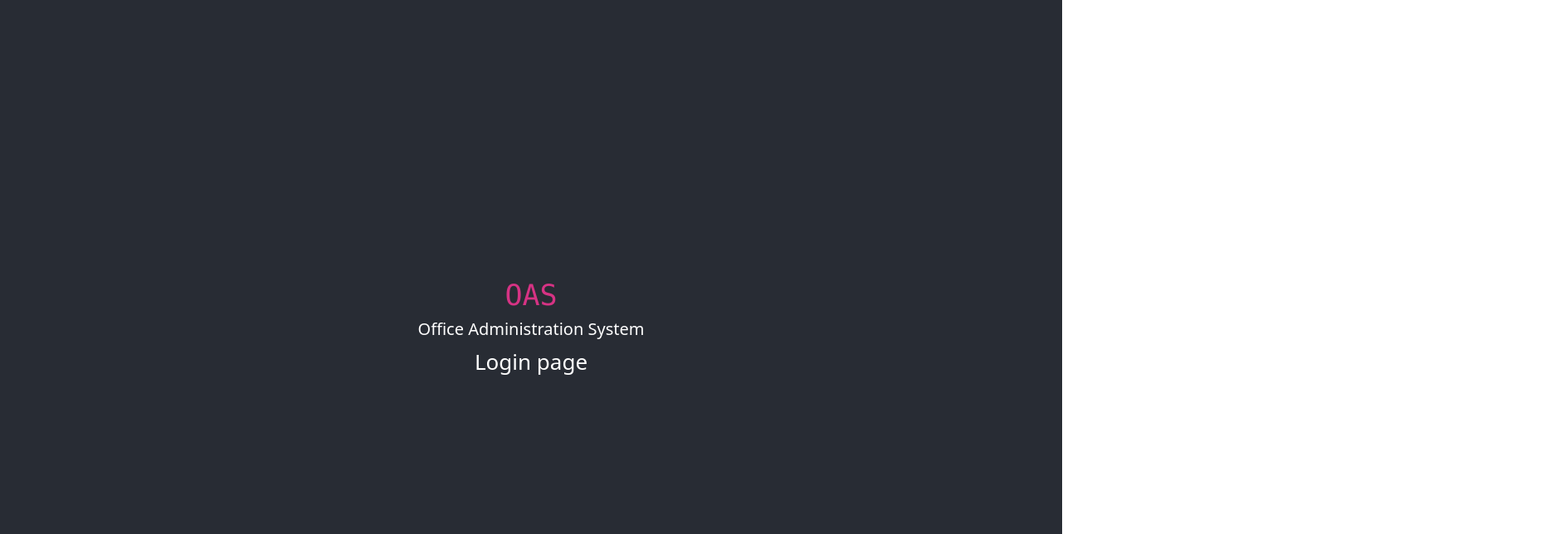
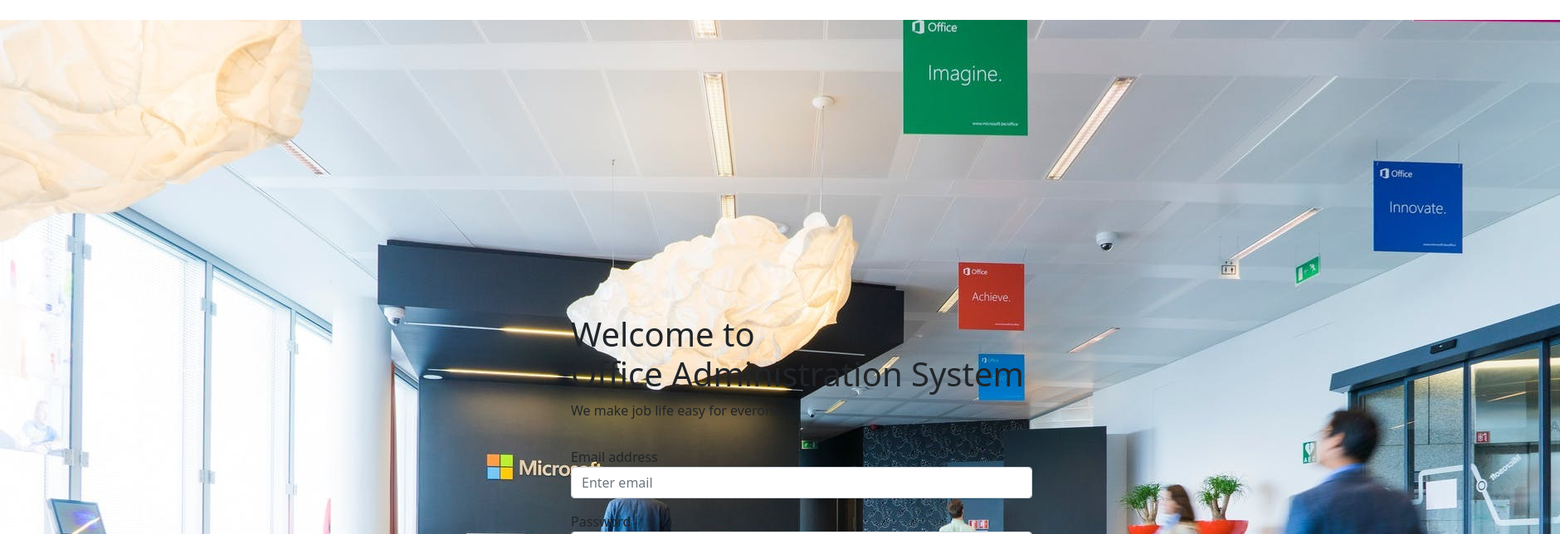
Before and after one commit to rahimasalman/Oas-front, a React (Create React App) app: page / in a window 1280 px wide. Shown: the top 644 px of the page at 83% size, 1880 px wide, since content can reach past the window. Built offline with nearby package versions, Linux system fonts and the light colour scheme.

Commit message:
Imported Signup component

```diff
--- a/src/App.js
+++ b/src/App.js
@@ -1,16 +1,11 @@
 import './App.css'
+import SignUp from './pages/SignUp/SignUp'
 
 function App() {
   return (
-    <div className="App">
-      <header className="App-header">
-        <h1>
-          <code>OAS</code>
-        </h1>
-        <h5>Office Administration System</h5>
-        <p> Login page </p>
-      </header>
-    </div>
+    <>
+      <SignUp />
+    </>
   )
 }
 
```
